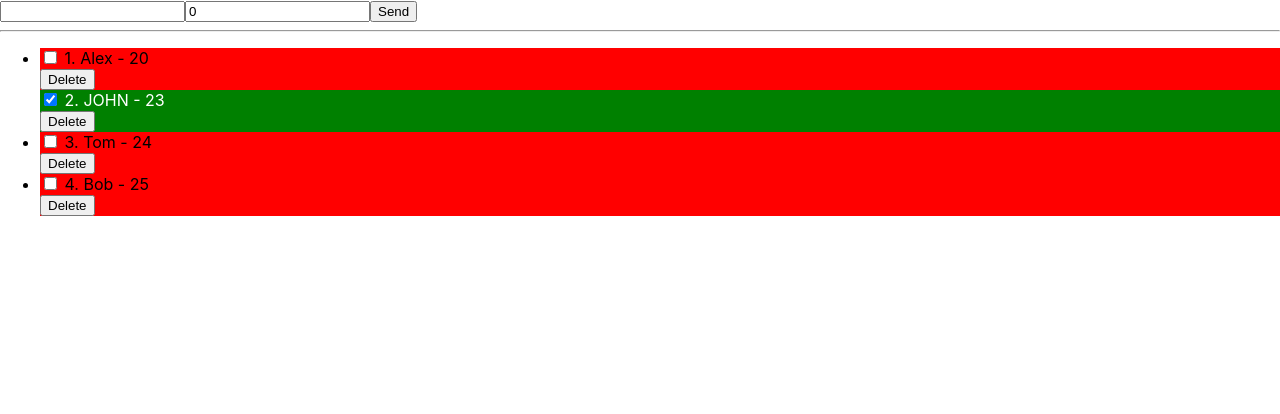
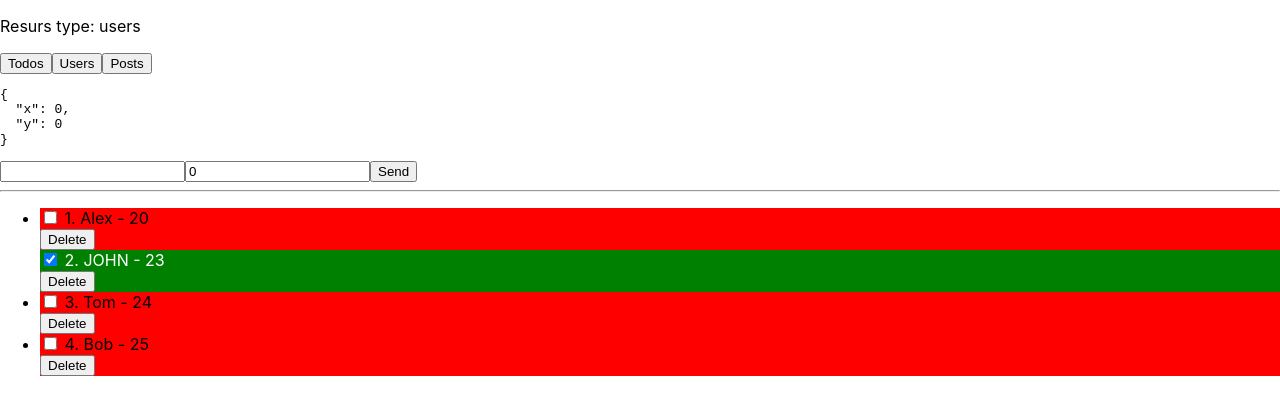
Before and after one commit to 12Aleks/React-Youtube-app, a React (Create React App) app in the folder react-youtube/: page / in a window 1280 px wide. Shown: the top 414 px of the page. Built offline with nearby package versions, Linux system fonts and the light colour scheme; no server answers.

Commit message:
useEffect

```diff
--- a/react-youtube/src/App.js
+++ b/react-youtube/src/App.js
@@ -1,5 +1,6 @@
 import React from 'react'
 import Index from "./ReactContext/IndexComponent";
+import IndexEffect from "./Primery/useEffect/indexEffect";
 
 
 // const AddTodo = React.lazy(() => import('./Todo/AddTodo'))
@@ -67,6 +68,7 @@ function App() {
         {/*        }*/}
         {/*    </div>*/}
         {/*</Context.Provider>*/}
+        <IndexEffect/>
           <Index/>
         </div>
     )
--- /dev/null
+++ b/react-youtube/src/Primery/useEffect/indexEffect.js
@@ -0,0 +1,48 @@
+import React, {useEffect} from 'react'
+
+export default function IndexEffect() {
+    const [type, setType] = React.useState('users');
+    const [data, setData] = React.useState([]);
+    const [pos, setPos] = React.useState({
+        x: 0, y:0
+    })
+
+
+    // useEffect(() => {
+    //    console.log('render')
+    // })
+
+    useEffect(() => {
+        fetch(`https://jsonplaceholder.typicode.com/${type}/`)
+            .then(response => response.json())
+            .then(json => setData(json))
+    }, [type]);
+
+
+    const mouseMove = event => {
+        setPos({x: event.clientX, y: event.clientY})
+    }
+
+    useEffect(() => {
+        console.log('ComponentDidMount')
+        window.addEventListener('mousemove', mouseMove)
+
+        return () =>{
+            window.removeEventListener('mousemove', mouseMove)
+        }
+    }, []);
+
+
+
+    return(
+        <div>
+            <p>Resurs type: {type}</p>
+            <button onClick={() => setType('todos')}>Todos</button>
+            <button onClick={() => setType('users')}>Users</button>
+            <button onClick={() => setType('posts')}>Posts</button>
+
+            {/*<pre>{JSON.stringify(data, null, 2)}</pre>*/}
+            <pre>{JSON.stringify(pos, null, 2)}</pre>
+        </div>
+    )
+}
```
Also changed, not shown: 1 other file (tests, documents, lock files or other folders).
